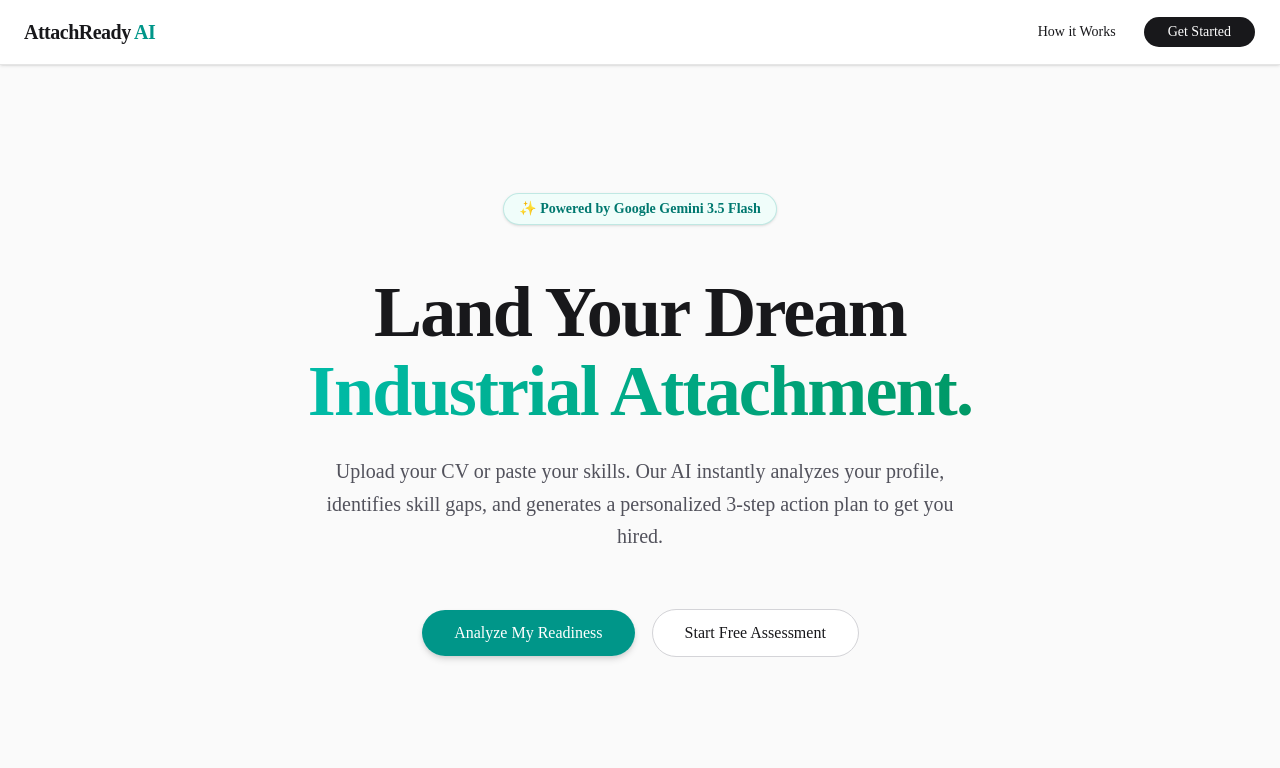
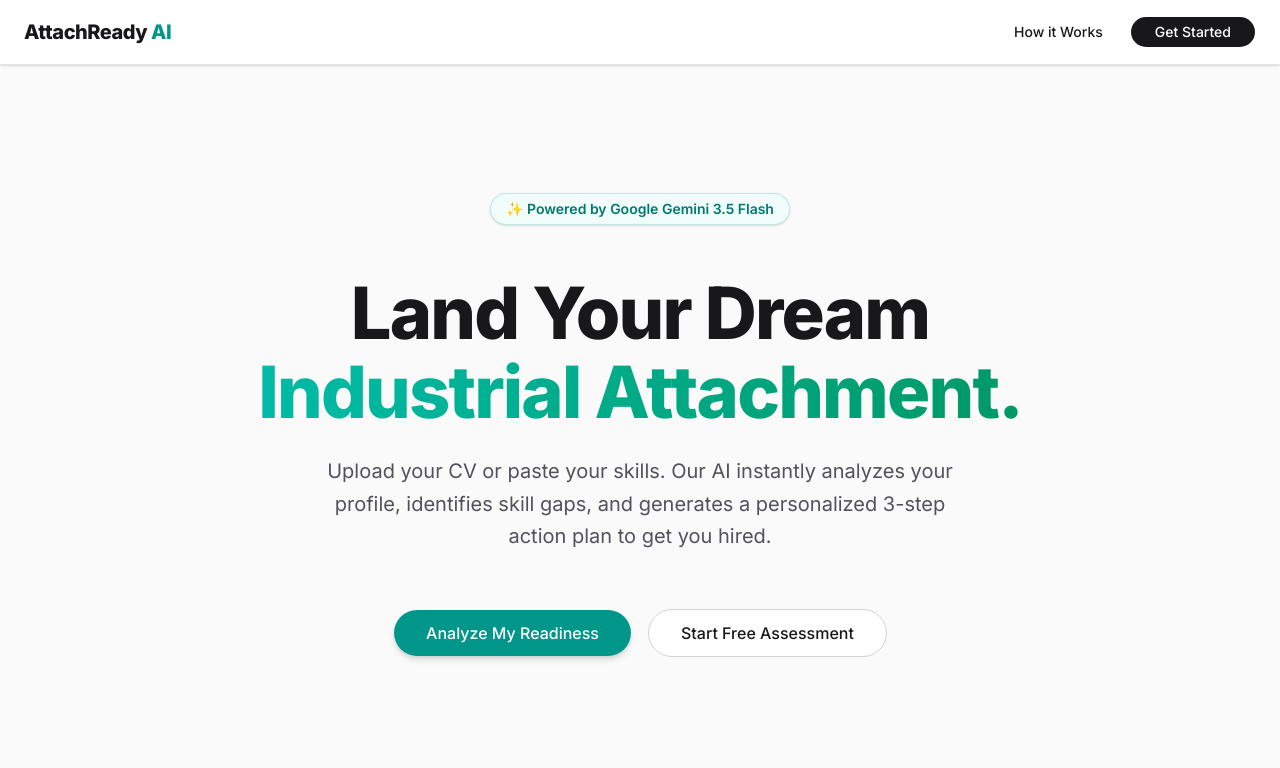
Before and after one commit to arthurmchege/attachready-v2, a Next.js app in the folder frontend/: page / in a window 1280 px wide. Shown: the top 768 px of the page. Built offline with nearby package versions, Linux system fonts and the light colour scheme.

Commit message:
feat: implement global sonner toast notifications for user actions

```diff
--- a/frontend/package.json
+++ b/frontend/package.json
@@ -20,6 +20,7 @@
     "react-dom": "19.3.0",
     "react-markdown": "^10.1.0",
     "shadcn": "^4.22.1",
+    "sonner": "^2.0.8",
     "tw-animate-css": "^1.4.0"
   },
   "devDependencies": {
--- a/frontend/src/app/layout.tsx
+++ b/frontend/src/app/layout.tsx
@@ -1,29 +1,27 @@
 import type { Metadata } from "next";
-import { Geist, Geist_Mono } from "next/font/google";
+import { Inter } from "next/font/google";
 import "./globals.css";
+import { Toaster } from "sonner";
 
-const geistSans = Geist({
-  variable: "--font-geist-sans",
-  subsets: ["latin"],
-});
-
-const geistMono = Geist_Mono({
-  variable: "--font-geist-mono",
-  subsets: ["latin"],
-});
+// Use Google Fonts to avoid local file dependency issues
+const inter = Inter({ subsets: ["latin"] });
 
 export const metadata: Metadata = {
-  title: "Create Next App",
-  description: "Generated by create next app",
+  title: "AttachReady AI",
+  description: "Land your dream industrial attachment with AI.",
 };
 
-export default function RootLayout({ children }: LayoutProps<"/">) {
+export default function RootLayout({
+  children,
+}: Readonly<{
+  children: React.ReactNode;
+}>) {
   return (
-    <html
-      lang="en"
-      className={`${geistSans.variable} ${geistMono.variable} h-full antialiased`}
-    >
-      <body className="min-h-full flex flex-col">{children}</body>
+    <html lang="en">
+      <body className={`${inter.className} antialiased`}>
+        {children}
+        <Toaster position="bottom-right" richColors />
+      </body>
     </html>
   );
 }
--- a/frontend/src/app/page.tsx
+++ b/frontend/src/app/page.tsx
@@ -15,7 +15,7 @@ import { Download, Trash2, Loader2 } from "lucide-react"; // <-- NEW IMPORT
 import { motion } from "framer-motion";
 import ReactMarkdown from "react-markdown";
 import { marked } from "marked";
-
+import { toast } from "sonner";
 // Define the structure of our saved reports
 interface Report {
   id: string;
@@ -69,7 +69,6 @@ export default function Home() {
       if (response.ok) {
         setResult(data.report);
 
-        // Create new report object and save to history
         const newReport: Report = {
           id: Date.now().toString(),
           targetRole: roleVal,
@@ -83,13 +82,13 @@ export default function Home() {
           "attachready_v2_history",
           JSON.stringify(updatedHistory),
         );
+
+        toast.success("AI Readiness Report generated and saved!"); // <-- NEW TOAST
       } else {
-        alert("Error: " + data.detail);
+        toast.error("Error: " + data.detail); // <-- NEW TOAST
       }
     } catch (error) {
-      alert(
-        "Network error connecting to backend. Ensure your FastAPI server is running.",
-      );
+      toast.error("Network error connecting to backend."); // <-- NEW TOAST
     } finally {
       setIsLoading(false);
     }
@@ -99,9 +98,11 @@ export default function Home() {
     const updated = history.filter((report) => report.id !== id);
     setHistory(updated);
     localStorage.setItem("attachready_v2_history", JSON.stringify(updated));
+    toast.info("Report deleted from history."); // <-- NEW TOAST
   };
 
   const downloadPDF = (report: Report) => {
+    toast.success(`Preparing PDF for ${report.targetRole}...`); // <-- NEW TOAST
     // Convert the raw markdown string into formatted HTML
     const htmlContent = marked.parse(report.content) as string;
 
```
Also changed, not shown: 1 other file (tests, documents, lock files or other folders).
